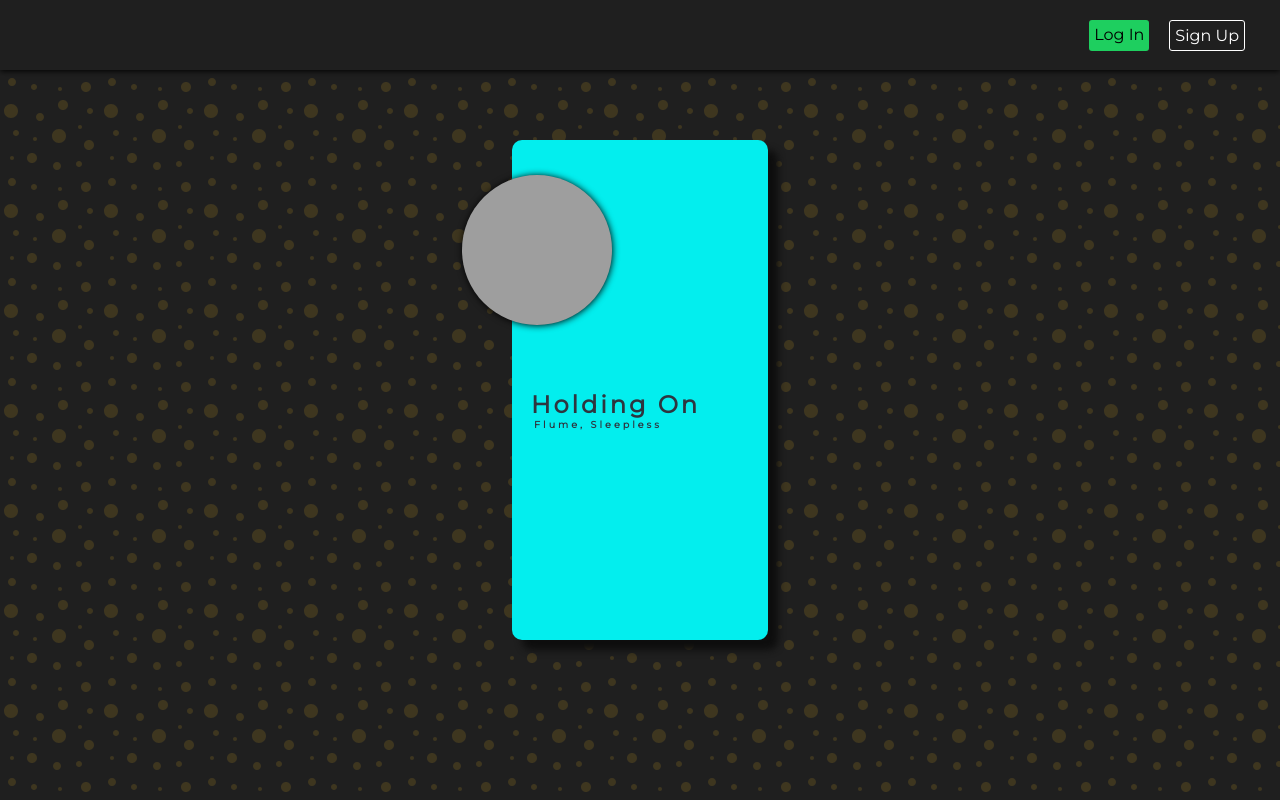
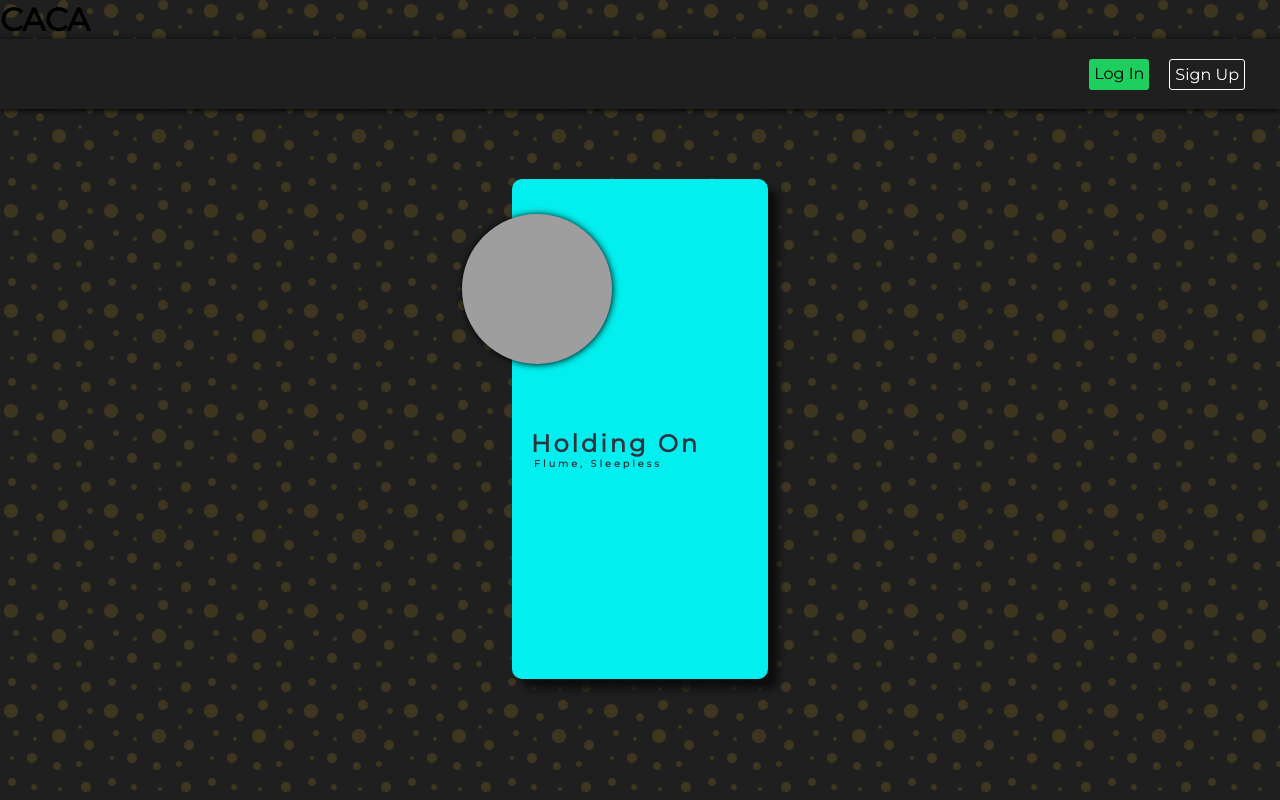
Before and after one commit to MiguelRodriguezSerrano/music-player, a website built with Parcel: page src/index.html in a window 1280 px wide. Built offline with nearby package versions, Linux system fonts and the light colour scheme; grey boxes are pictures that could not be loaded.

Commit message:
update code

```diff
--- a/src/index.html
+++ b/src/index.html
@@ -10,6 +10,7 @@
   </head>
   <body>
     <header>
+      <h1>CACA</h1>
       <nav class="menu">
         <ul>
           <li class="log">Log In</li>
```
